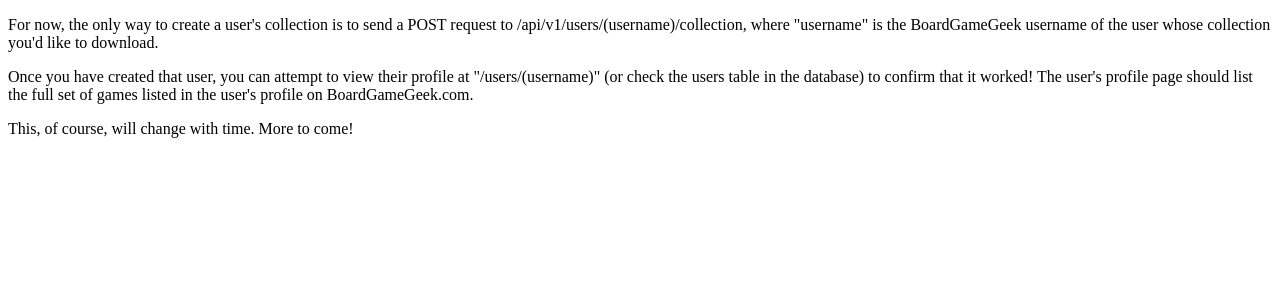
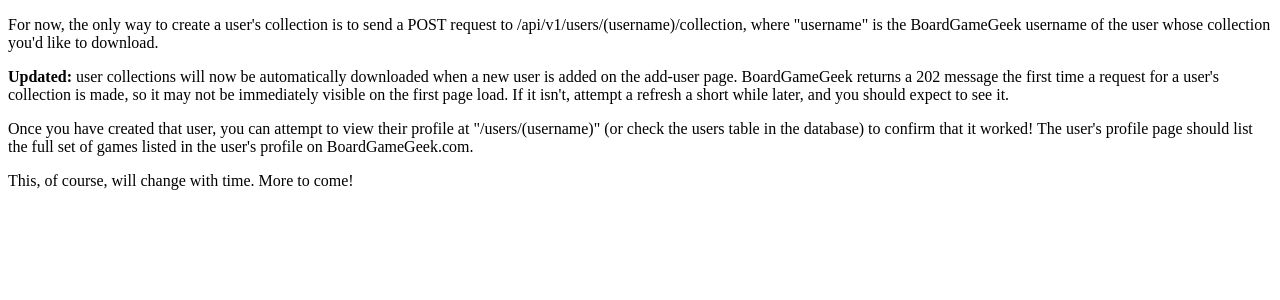
Before and after one commit to jmichaelward/py-bgg, a Flask app: page / in a window 1280 px wide. Shown: the part 225-525 px from the top of the page. Run offline with Flask 2, Linux system fonts and the light colour scheme.

Commit message:
Update main template with additional notes about user collections.

```diff
--- a/templates/main.html
+++ b/templates/main.html
@@ -7,6 +7,11 @@
     /api/v1/users/(username)/collection, where "username" is the BoardGameGeek username of
     the user whose collection you'd like to download.</p>
 
+    <p><strong>Updated:</strong> user collections will now be automatically downloaded when a new user is
+    added on the add-user page. BoardGameGeek returns a 202 message the first time a request for a user's collection
+    is made, so it may not be immediately visible on the first page load. If it isn't, attempt a refresh a short
+    while later, and you should expect to see it.</p>
+
     <p>Once you have created that user, you can attempt to view their profile at "/users/(username)" (or check the users
         table in the database) to confirm that it worked! The user's profile page should list the full set of games
         listed in the user's profile on BoardGameGeek.com.</p>
```
